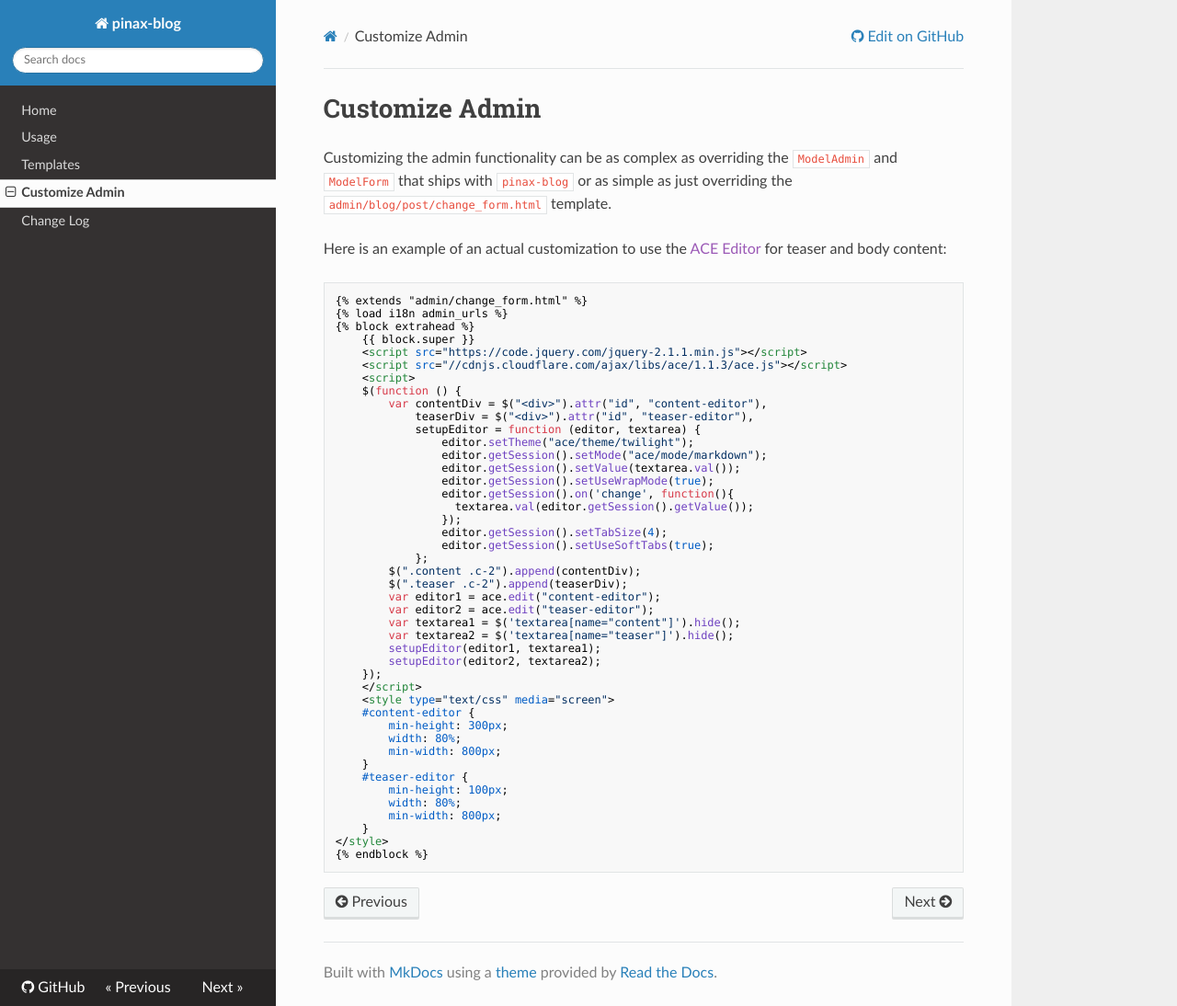
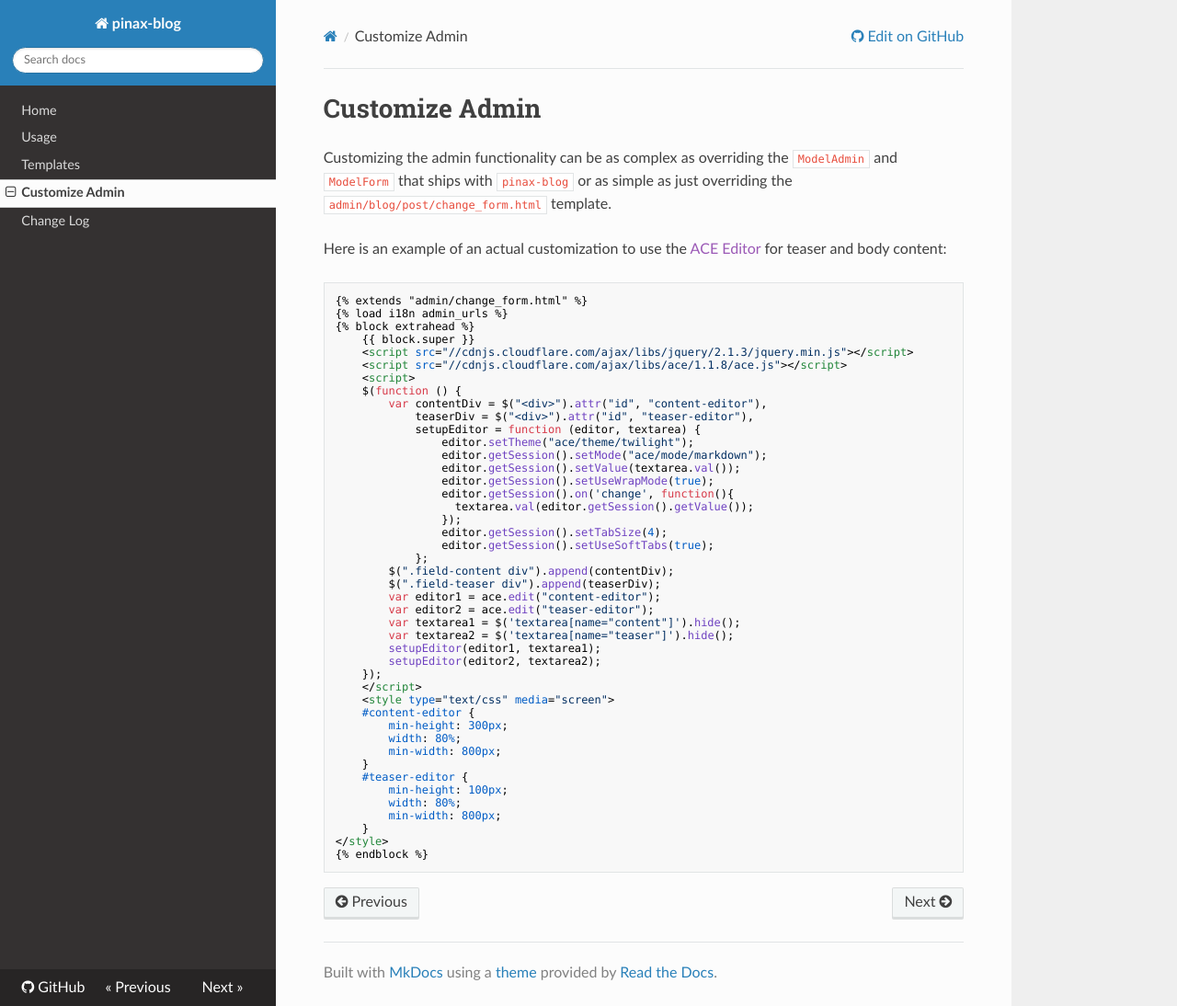
Before and after one commit to pinax/pinax-blog, an MkDocs documentation site: the page built from docs/customize-admin.md, in a window 1280 px wide and 1094 px high. Shown: the whole window at 92% size. Built offline with MkDocs 1.6.1, drawn with Linux system fonts in a browser that asks for light colours; nearby versions of some CDN libraries; old or Windows-style settings are respelled for this version of MkDocs.

Commit message:
Update sample to work with latest Django

```diff
--- a/docs/customize-admin.md
+++ b/docs/customize-admin.md
@@ -11,8 +11,8 @@ teaser and body content:
     {% load i18n admin_urls %}
     {% block extrahead %}
         {{ block.super }}
-        <script src="https://code.jquery.com/jquery-2.1.1.min.js"></script>
-        <script src="//cdnjs.cloudflare.com/ajax/libs/ace/1.1.3/ace.js"></script>
+        <script src="//cdnjs.cloudflare.com/ajax/libs/jquery/2.1.3/jquery.min.js"></script>
+        <script src="//cdnjs.cloudflare.com/ajax/libs/ace/1.1.8/ace.js"></script>
         <script>
         $(function () {
             var contentDiv = $("<div>").attr("id", "content-editor"),
@@ -28,8 +28,8 @@ teaser and body content:
                     editor.getSession().setTabSize(4);
                     editor.getSession().setUseSoftTabs(true);
                 };
-            $(".content .c-2").append(contentDiv);
-            $(".teaser .c-2").append(teaserDiv);
+            $(".field-content div").append(contentDiv);
+            $(".field-teaser div").append(teaserDiv);
             var editor1 = ace.edit("content-editor");
             var editor2 = ace.edit("teaser-editor");
             var textarea1 = $('textarea[name="content"]').hide();
```
